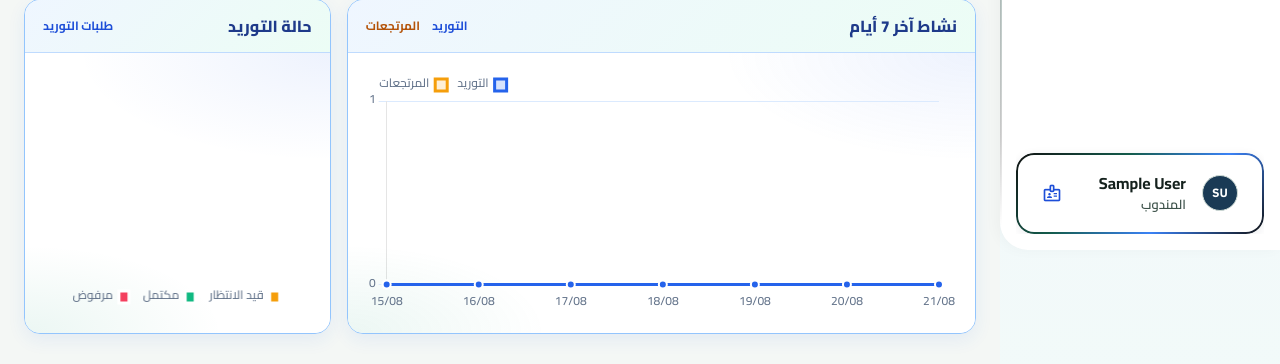
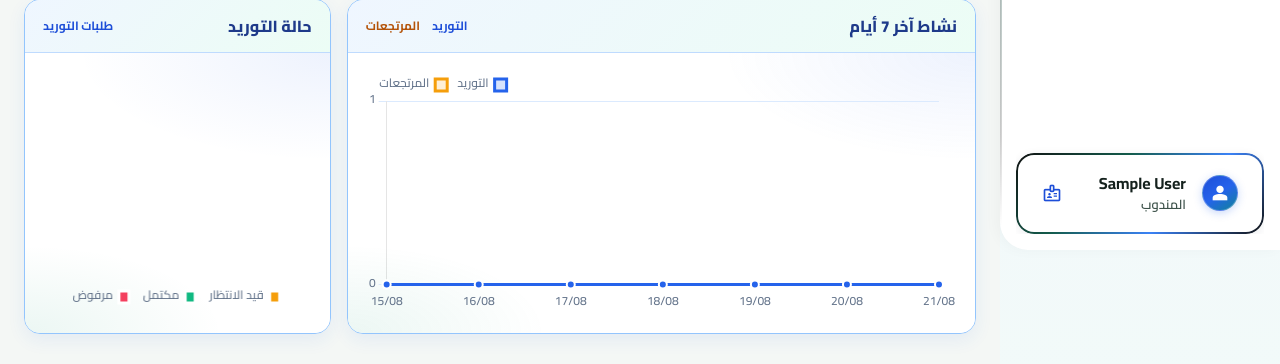
Before and after one commit to Haroon2030/fresh, a Django app: page / in a window 1280 px wide. Shown: the part 550-914 px from the top of the page. Run offline with Django 5.2, Linux system fonts and the light colour scheme; the visitor is signed in with stand-in values (Sample User, id 1); data comes from the database, SQL or seed files in the repository; data that the repository does not hold is empty; some libraries are stand-ins or nearby versions.

Commit message:
Use person icon for sidebar user avatar instead of initials.
Co-authored-by: Cursor <cursoragent@cursor.com>

```diff
--- a/templates/base.html
+++ b/templates/base.html
@@ -331,7 +331,20 @@
             transition: background 0.2s ease;
         }
         .sidebar-user-btn:hover {
-            background: rgba(15, 39, 68, 0.10);
+            background: #eff6ff;
+        }
+        .sidebar-user-avatar {
+            background: linear-gradient(145deg, #1d4ed8 0%, #2563eb 50%, #059669 130%);
+            color: #fff;
+            border: 1px solid rgba(255,255,255,0.25);
+            box-shadow: 0 2px 8px rgba(37, 99, 235, 0.25);
+        }
+        .sidebar-user-avatar .material-symbols-outlined {
+            color: #fff !important;
+            visibility: visible;
+            width: auto;
+            height: auto;
+            overflow: visible;
         }
         body.sidebar-collapsed #sidebar .sidebar-user-btn {
             justify-content: center;
@@ -844,8 +857,8 @@
     <div class="sidebar-footer flex flex-col gap-sm mt-auto">
         <button type="button" class="sidebar-user-btn sidebar-user-meta w-full flex items-center gap-md px-md py-sm rounded-lg text-right"
                 title="{{ user.display_name }} — {{ user.get_role_display }}">
-            <span class="w-9 h-9 rounded-full bg-primary-container text-on-primary flex items-center justify-center font-bold text-xs border border-outline-variant shrink-0">
-                {{ user.initials }}
+            <span class="sidebar-user-avatar w-9 h-9 rounded-full flex items-center justify-center shrink-0" aria-hidden="true">
+                <span class="material-symbols-outlined text-[22px] text-inherit filled-icon">person</span>
             </span>
             <span class="min-w-0 flex-1 sidebar-user-text">
                 <span class="block sidebar-user-name text-on-surface truncate">{{ user.display_name }}</span>
```
